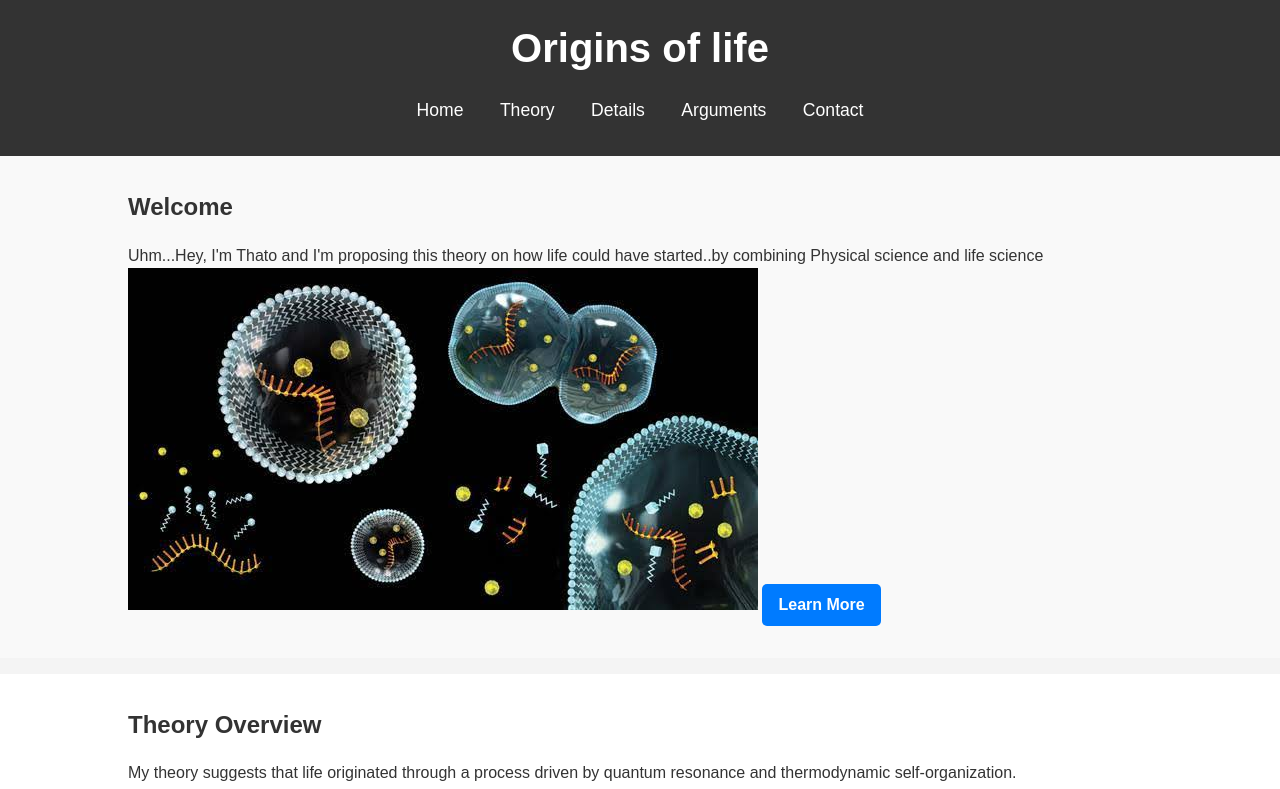
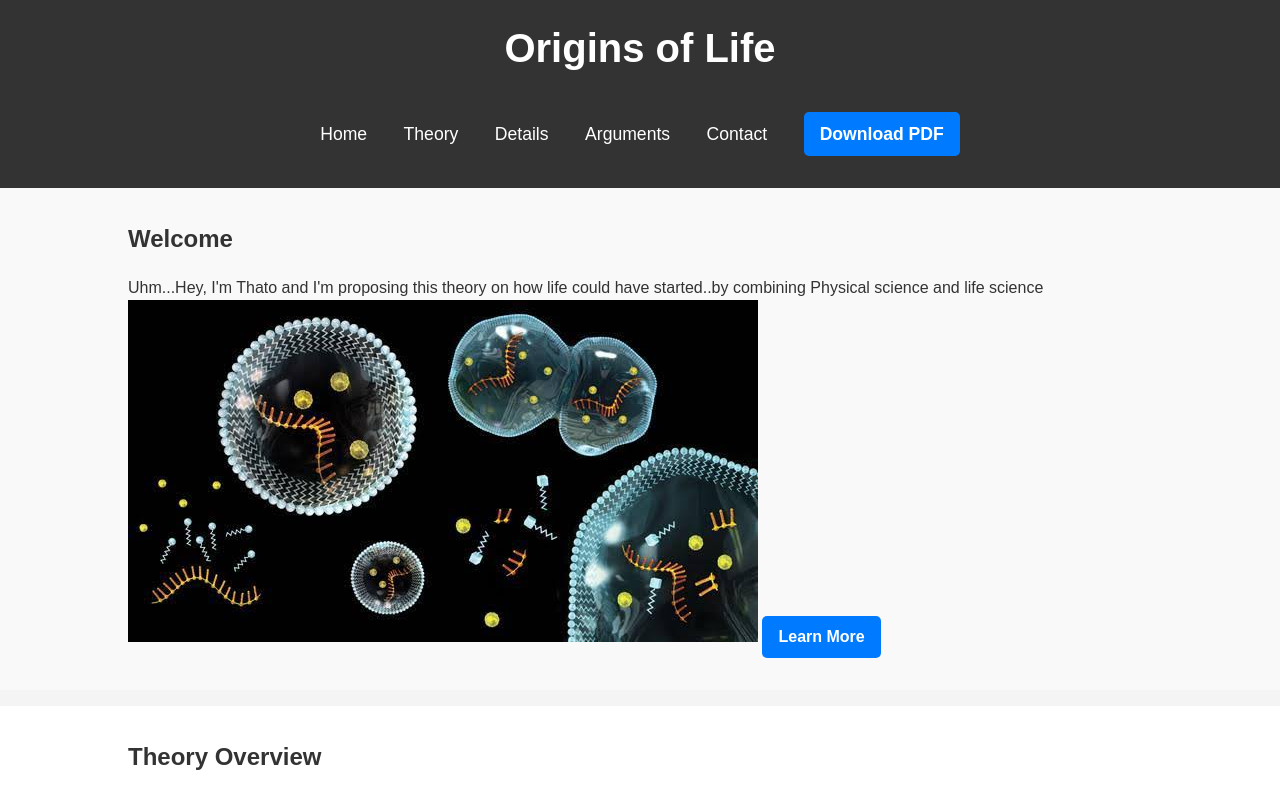
Before and after one commit to ThatoSelokela/Theory, a plain HTML site: page index.html in a window 1280 px wide. Shown: the top 789 px of the page. Drawn offline with Linux system fonts and the light colour scheme.

Commit message:
index.html

```diff
--- a/index.html
+++ b/index.html
@@ -5,7 +5,7 @@
     <meta name="viewport" content="width=device-width, initial-scale=1.0">
     <title>Quantum Resonance and Thermodynamic Self-Organization</title>
     <style>
-        /* Basic Reset */
+
         * {
             margin: 0;
             padding: 0;
@@ -147,7 +147,7 @@
 <body>
     <header>
     <div class="container">
-            <h1>Origins of life </h1>
+        <h1>Origins of Life</h1>
         <nav>
             <ul>
                 <li><a href="#home">Home</a></li>
@@ -155,6 +155,8 @@
                 <li><a href="#details">Details</a></li>
                 <li><a href="#resources">Arguments</a></li>
                 <li><a href="#contact">Contact</a></li>
+
+                <li><a href="/theory.pdf" download class="btn">Download PDF</a></li>
             </ul>
         </nav>
     </div>
```
Lines whose indentation alone changed are shown as unchanged.
